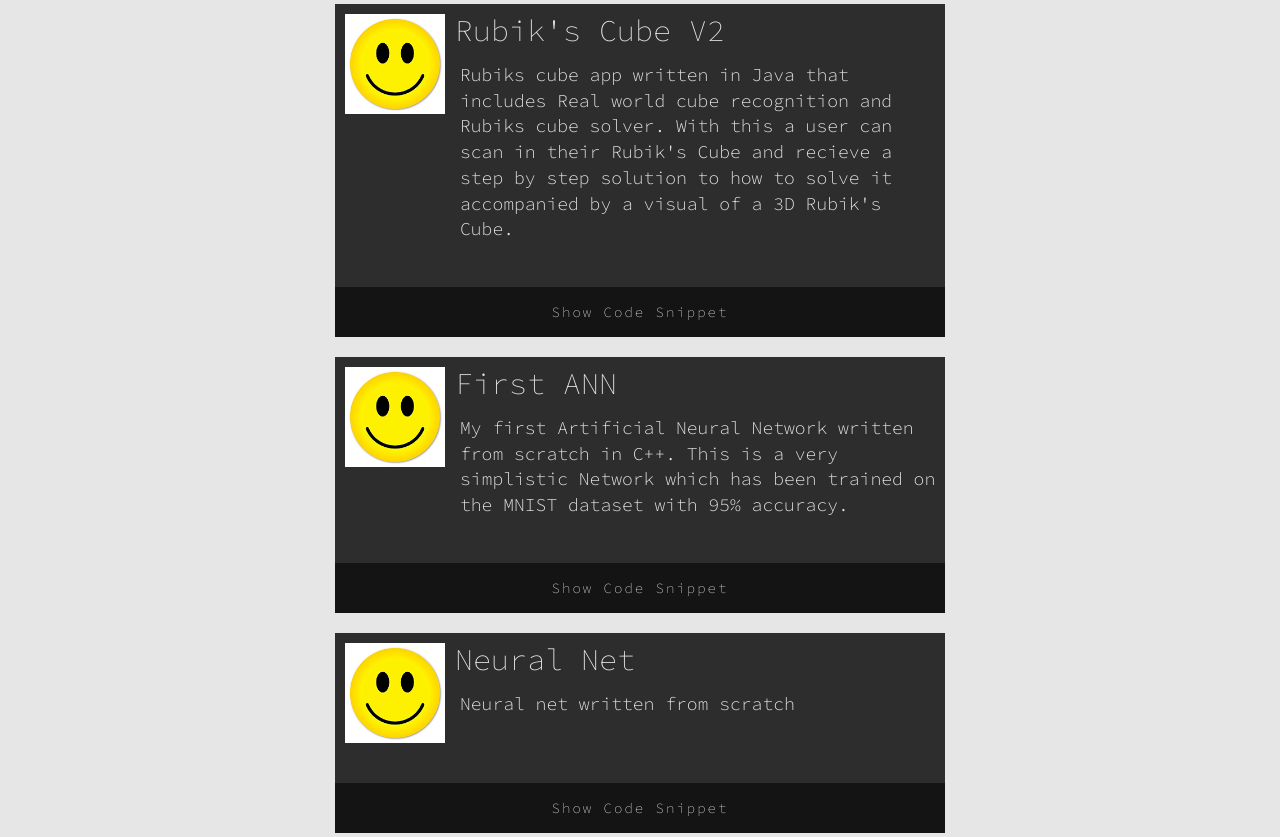
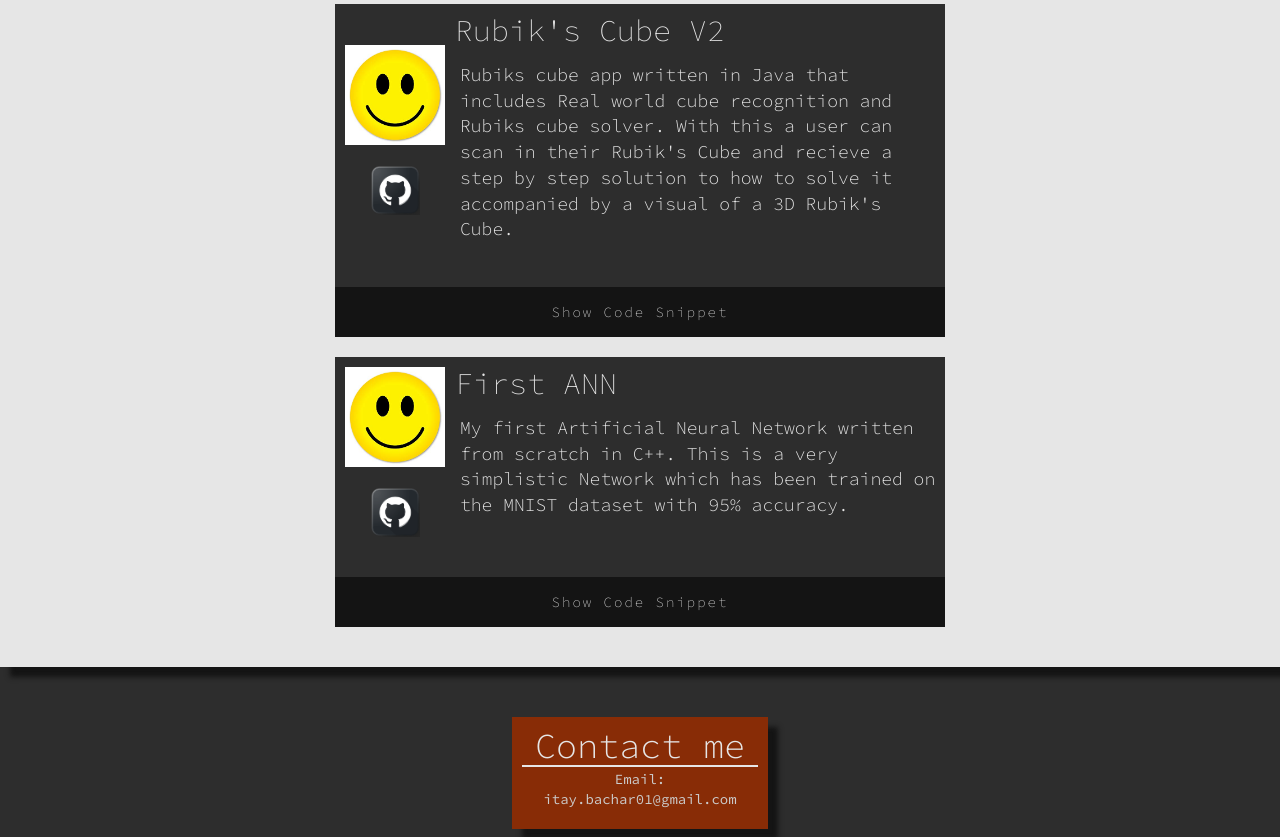
Before and after one commit to itaybachar/Portfolio, a plain HTML site: page index.html in a window 1280 px wide. Shown: the part 1282-2119 px from the top of the page. Drawn offline with nearby package versions, Linux system fonts and the light colour scheme.

Commit message:
added logo for github, also fixed the opening closing bug of code bug

```diff
--- a/portfolio.css
+++ b/portfolio.css
@@ -27,6 +27,13 @@ a:hover{
 div.center {
 	padding: 0px;
 	width: 100%;
+}
+
+div.vertical{
+	display: flex;
+	flex-direction: column;
+	align-items: center;
+	justify-content: center;
 }
 
 h1 {
@@ -184,6 +191,10 @@ p.info{
 	color: #ccc;
 }
 
+img.github{
+	height: 50px;
+}
+
 @media only screen and (max-width: 768px){
 	s{
 		display: none;
--- a/portfolio.js
+++ b/portfolio.js
@@ -12,6 +12,7 @@ $( document ).ready(function() {
 });
 
 function collapseOther(id){
+    sleep(50).then(() => {
         if(document.getElementById(id).innerText === "Show Code Snippet"){
             document.getElementById(id).innerText = "Hide Code Snippet"
         } else {document.getElementById(id).innerText = "Show Code Snippet"}
@@ -23,6 +24,7 @@ function collapseOther(id){
                 document.getElementById(i).innerText = "Show Code Snippet";
             }
         }
+    });
 }
 
 //Populate <projects> div
@@ -46,7 +48,12 @@ function loadProjects(){
         var snippetButtonId =i;
 
         var customProject = `<div class='project'><div class='horizontal'>
+        <div class='vertical'>
         <img src='` + projects[i].mediaAddress + `'>
+        <a href='`+projects[i].githubLink+`'>
+        <img class='github' src='res/githubLogo.png' >
+        </a>
+        </div>
         <div><h4>` +projects[i].projectName + `
         </h4><p class='projectDesc'>` +projects[i].projectDescription + `</p>
         </div></div><div id='`+codeDivId+`' class='collapse out'>
@@ -106,3 +113,8 @@ $("#topNav").on('click', function(e) {
         }, 200);
     }
 });
+
+// sleep time expects milliseconds
+function sleep (time) {
+    return new Promise((resolve) => setTimeout(resolve, time));
+}
--- a/projectData.js
+++ b/projectData.js
@@ -59,5 +59,4 @@
 
 
 projectData = `[{"projectName" : "Rubik's Cube V2", "projectDescription" : "Rubiks cube app written in Java that includes Real world cube recognition and Rubiks cube solver. With this a user can scan in their Rubik's Cube and recieve a step by step solution to how to solve it accompanied by a visual of a 3D Rubik's Cube.", "mediaAddress" : "res/smile.jpg", "githubLink" : "https://github.com/itaybachar/RubiksCubeV2"},
-{"projectName" : "First ANN", "projectDescription" : "My first Artificial Neural Network written from scratch in C++. This is a very simplistic Network which has been trained on the MNIST dataset with 95% accuracy.", "mediaAddress" : "res/smile.jpg", "githubLink" : "www.github.com"},
-     {"projectName" : "Neural Net", "projectDescription" : "Neural net written from scratch", "mediaAddress":"res/smile.jpg", "githubLink":"www.github.com"}]`;
+{"projectName" : "First ANN", "projectDescription" : "My first Artificial Neural Network written from scratch in C++. This is a very simplistic Network which has been trained on the MNIST dataset with 95% accuracy.", "mediaAddress" : "res/smile.jpg", "githubLink" : "https://github.com/itaybachar/First-ANN"}]`;
```
Also changed, not shown: res/down.png (deleted), res/githubLogo.png (added), res/linkedInLogo.png (added). Lines whose indentation alone changed are shown as unchanged.
